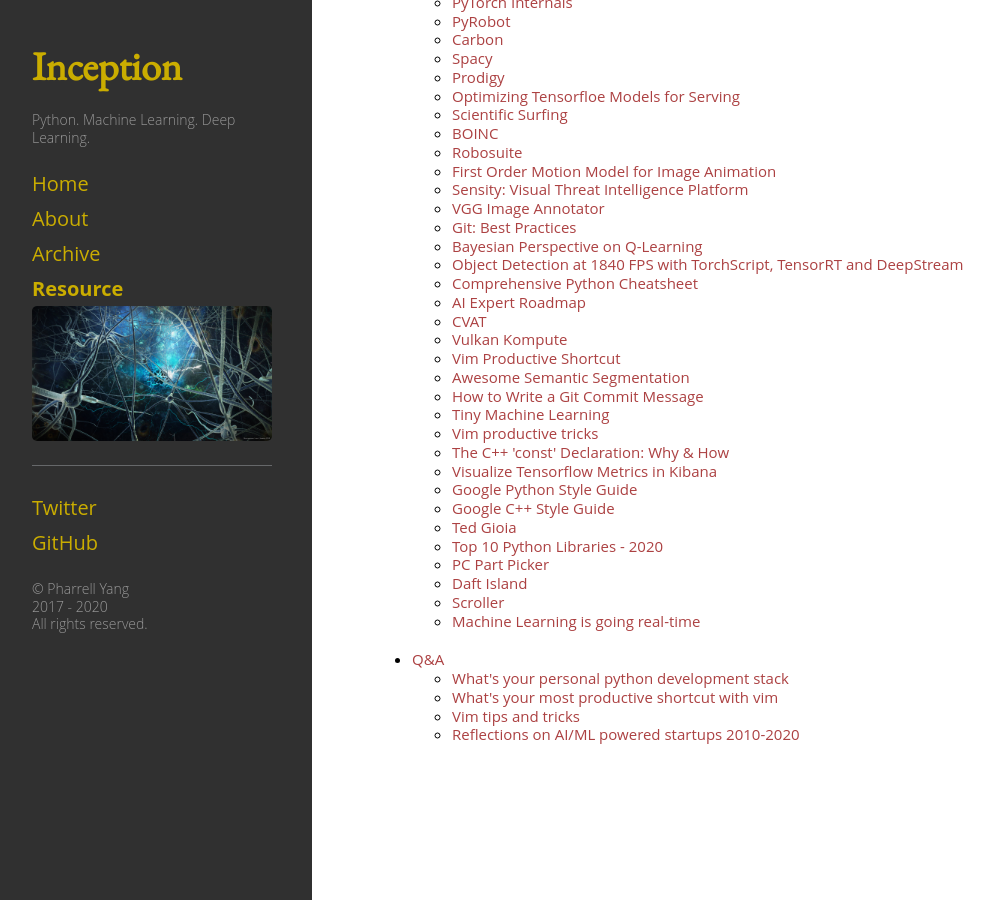
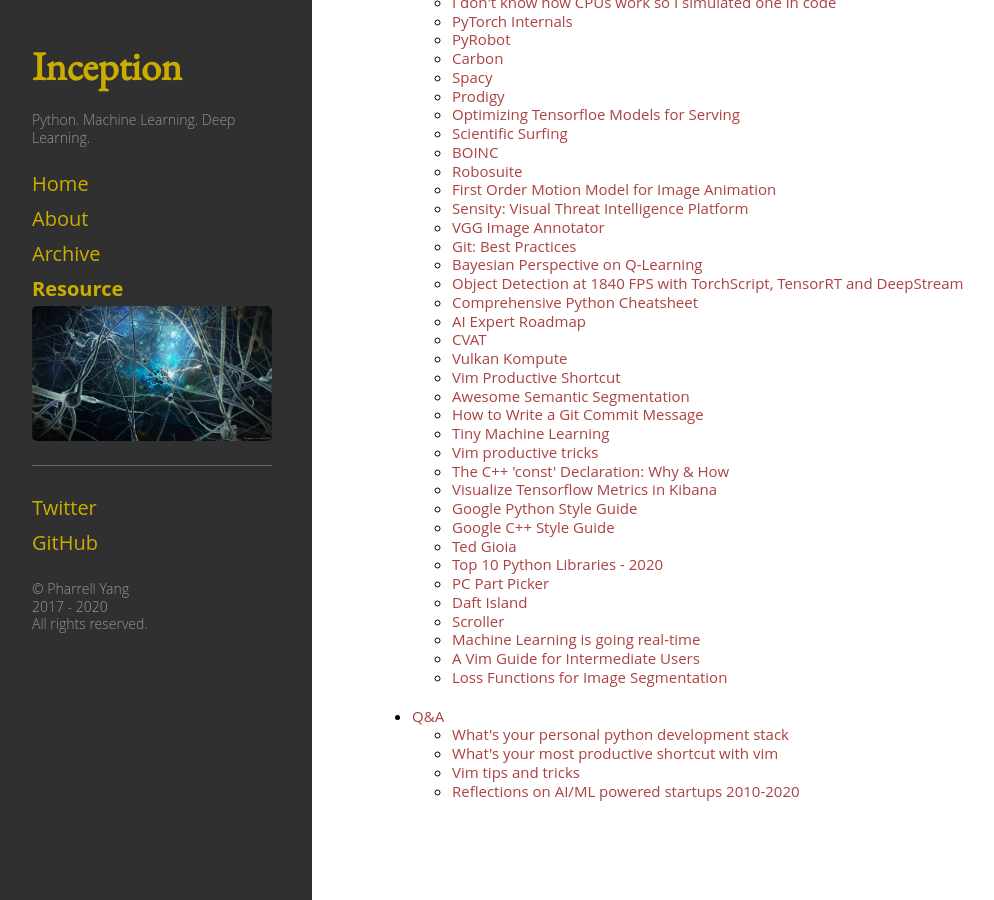
Before and after one commit to pharrellyhy/pharrellyhy.github.io.bakcup, a Jekyll site: the page built from resource.md, in a window 1280 px wide and 900 px high, scrolled down 5235 px. Shown: the whole window, without its empty margins (8-1002 px from the left). Built offline with Jekyll 4.4.1, drawn with Linux system fonts in a browser that asks for light colours.

Commit message:
Update resources

```diff
--- a/_data/nav.yml
+++ b/_data/nav.yml
@@ -385,6 +385,9 @@
 
     - title: "Rich"
       url: "https://github.com/willmcgugan/rich"
+
+    - title: "InsightFace"
+      url: "https://github.com/deepinsight/insightface"
 
 - title: "Models"
   sublinks:
@@ -877,6 +880,12 @@
     - title: "Machine Learning is going real-time"
       url: "https://huyenchip.com/2020/12/27/real-time-machine-learning.html"
 
+    - title: "A Vim Guide for Intermediate Users"
+      url: "https://thevaluable.dev/vim-intermediate/"
+
+    - title: "Loss Functions for Image Segmentation"
+      url: "https://github.com/JunMa11/SegLoss"
+
 - title: "Q&A"
   sublinks:
     - title: "What's your personal python development stack"
```
